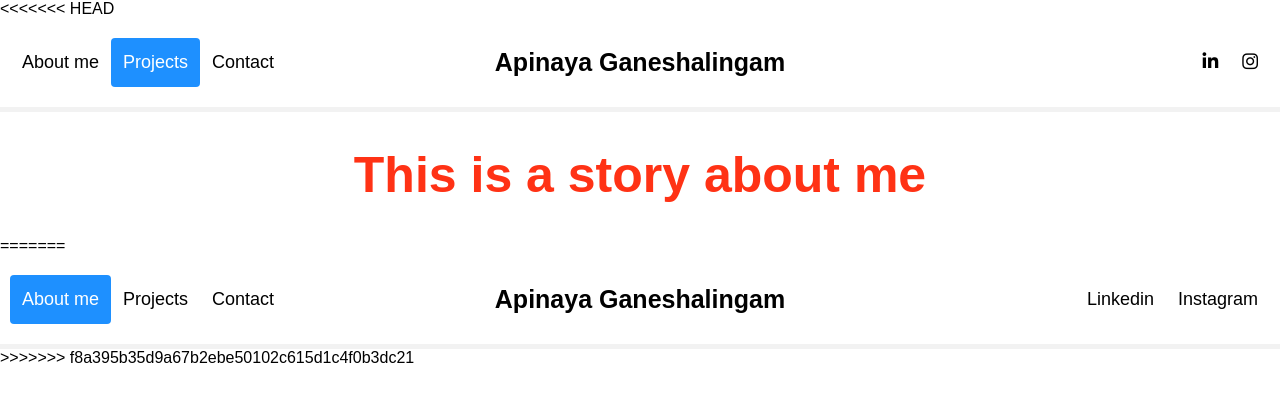
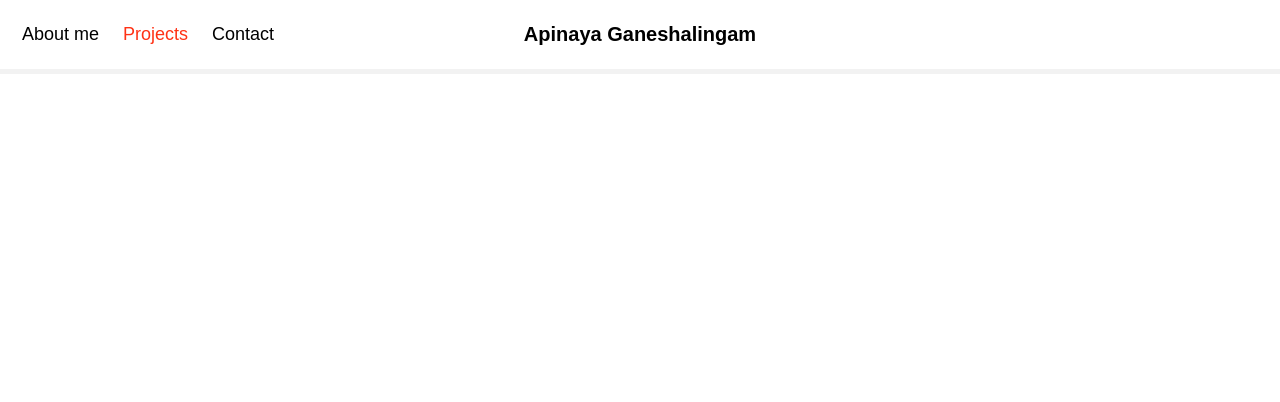
Before and after one commit to apinayag/PersonalWebsite, a plain HTML site: page about-me.html in a window 1280 px wide. Drawn offline with Linux system fonts and the light colour scheme.

Commit message:
added basics and header

```diff
--- a/about-me.html
+++ b/about-me.html
@@ -1,11 +1,9 @@
 <!DOCTYPE html>
 <html>
-<<<<<<< HEAD
 
 <head>
   <meta name="viewport" content="width=device-width, initial-scale=1">
-  <link rel="stylesheet" href="https://cdnjs.cloudflare.com/ajax/libs/font-awesome/6.0.0-beta3/css/all.min.css">
-  <title>Portfolio</title>
+  <title>About me</title>
 </head>
 <style>
   * {
@@ -66,36 +64,17 @@
       text-align: center;
     }
   }
-
-  /* .brand,
-        .nav,
-        .button {
-            flex: 1;
-        } */
-  h1 {
-    text-align: center;
-    color: #ff3215;
-    font-size: 50px;
-  }
-
-  h2 {
-    text-align: center;
-    color: #999;
-    font-size: 18px;
-    font-weight: lighter;
-  }
 </style>
-</head>
 
 <body>
   <div class="header">
     <div class="header-left">
-      <a href="#home">About me</a>
+      <a href="./about-me.html">About me</a>
       <a class="active" href="#Projects">Projects</a>
       <a href="#Contact">Contact</a>
     </div>
 
-    <a href="./new/test.html" class="logo">Apinaya Ganeshalingam</a>
+    <a href="#default" class="logo">Apinaya Ganeshalingam</a>
 
     <div class="header-right">
       <a href="https://www.linkedin.com/in/apinaya/">
@@ -108,90 +87,6 @@
   </div>
   <div style="padding-left:20px">
   </div>
-  <h1>This is a story about me</h1>
-
 </body>
 
 </html>
-=======
-<head>
-<meta name="viewport" content="width=device-width, initial-scale=1">
-<style>
-* {box-sizing: border-box;}
-
-body {
-  margin: 0;
-  font-family: Arial, Helvetica, sans-serif;
-}
-
-.header {
-  overflow: hidden;
-  background-color: #ffffff;
-  padding: 20px 10px;
-}
-
-.header a {
-  float: left;
-  color: black;
-  text-align: center;
-  padding: 12px;
-  text-decoration: none;
-  font-size: 18px;
-  line-height: 25px;
-  border-radius: 4px;
-}
-
-.header a.logo {
-  font-size: 25px;
-  font-weight: bold;
-}
-
-.header a:hover {
-  background-color: #ddd;
-  color: black;
-}
-
-.header a.active {
-  background-color: dodgerblue;
-  color: white;
-}
-
-.header-left {
-  float: left;
-}
-
-@media screen and (max-width: 500px) {
-  .header a {
-    float: none;
-    display: block;
-    text-align: center;
-  }
-
-  .header-right {
-    float: right;
-  }
-}
-</style>
-</head>
-<body>
-
-<div class="header">
- <div class="header-left">
-    <a class="active" href="#home">About me</a>
-    <a href="#Projects">Projects</a>
-    <a href="#Contact">Contact</a>
-    <a href="#default" class="logo">Apinaya Ganeshalingam</a>
- </div>
- <div class="header-right">
- 	<a href= "#Linkedin">Linkedin</a>
-    <a href= "#Instagram">Instagram</a>
-  </div>
-</div>
-
-<div style="padding-left:20px">
-
-</div>
-
-</body>
-</html>
->>>>>>> f8a395b35d9a67b2ebe50102c615d1c4f0b3dc21
```
